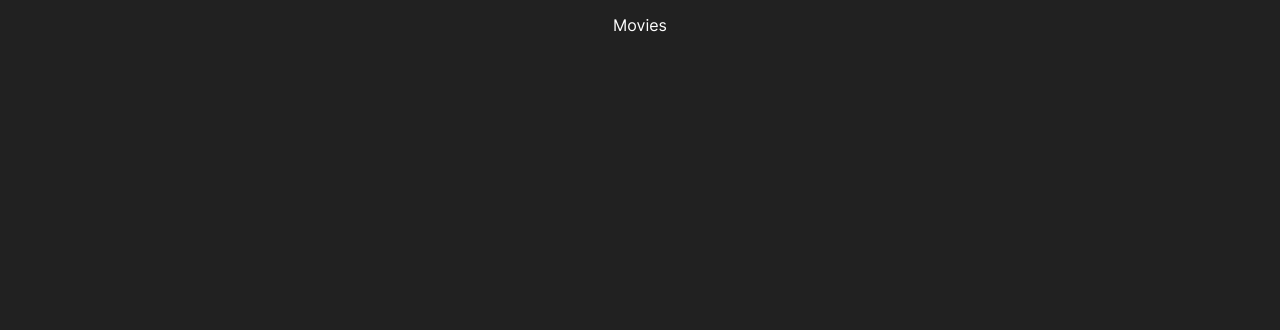
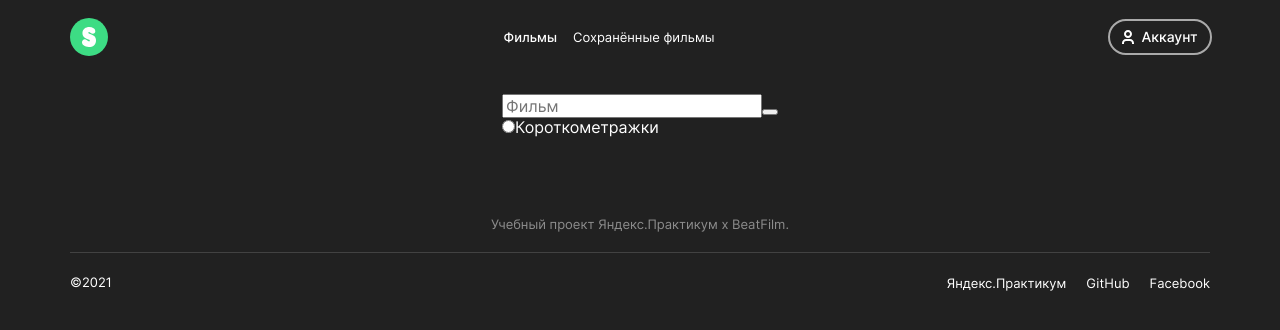
Before and after one commit to Vovkasquid/movies-explorer-frontend, a React (Create React App) app: page /movies in a window 1280 px wide. Shown: the top 330 px of the page. Built offline with nearby package versions, Linux system fonts and the light colour scheme.

Commit message:
feat: разместить все элементы компонента SearchForm

```diff
--- a/src/components/App/App.jsx
+++ b/src/components/App/App.jsx
@@ -2,6 +2,7 @@ import React from 'react'
 import { Switch, Route } from 'react-router-dom'
 import './App.css'
 import Main from '../Main/Main'
+import Movies from '../Movies/Movies'
 
 function App() {
   return (
@@ -9,7 +10,7 @@ function App() {
       <div className="page">
         <Switch>
           <Route path="/movies">
-            <p>Movies</p>
+            <Movies />
           </Route>
           <Route path="/">
             <Main />
--- a/src/components/Header/Header.jsx
+++ b/src/components/Header/Header.jsx
@@ -11,10 +11,14 @@ export default function Header({ isLogin }) {
       <img src={headerLogo} alt="Логотип проекта" className="header__logo" />
       {isLogin && (
         <nav className="header__navigation">
-          <NavLink className="header__navigation-link" to="/">
+          <NavLink className="header__navigation-link" activeClassName="header__navigation-link-active" to="/movies">
             Фильмы
           </NavLink>
-          <NavLink className="header__navigation-link" activeClassName="header__navigation-link-active" to="/">
+          <NavLink
+            className="header__navigation-link"
+            activeClassName="header__navigation-link-active"
+            to="/saved-movies"
+          >
             Сохранённые фильмы
           </NavLink>
         </nav>
--- /dev/null
+++ b/src/components/Movies/Movies.jsx
@@ -0,0 +1,19 @@
+import React from 'react'
+import './Movies.css'
+import Header from '../Header/Header'
+import Footer from '../Footer/Footer'
+import Preloader from '../Preloader/Preloader'
+import SearchForm from '../SearchForm/SearchForm'
+
+export default function Movies() {
+  // eslint-disable-next-line no-unused-vars
+  const [isFinding, setIsFinding] = React.useState(false)
+  return (
+    <>
+      <Header isLogin />
+      <SearchForm />
+      {isFinding && <Preloader />}
+      <Footer />
+    </>
+  )
+}
--- /dev/null
+++ b/src/components/Preloader/Preloader.css
@@ -0,0 +1,88 @@
+@keyframes preloader-inside-white {
+    0% {
+        -webkit-transform: scale(0, 0);
+        -moz-transform: scale(0, 0);
+        -ms-transform: scale(0, 0);
+        -o-transform: scale(0, 0);
+        transform: scale(0, 0);
+    }
+    100% {
+        -webkit-transform: scale(1, 1);
+        -moz-transform: scale(1, 1);
+        -ms-transform: scale(1, 1);
+        -o-transform: scale(1, 1);
+        transform: scale(1, 1);
+    }
+}
+
+@keyframes preloader-inside-red {
+    0% {
+        -webkit-transform: scale(0, 0);
+        -moz-transform: scale(0, 0);
+        -ms-transform: scale(0, 0);
+        -o-transform: scale(0, 0);
+        transform: scale(0, 0);
+    }
+    30% {
+        -webkit-transform: scale(0, 0);
+        -moz-transform: scale(0, 0);
+        -ms-transform: scale(0, 0);
+        -o-transform: scale(0, 0);
+        transform: scale(0, 0);
+    }
+    100% {
+        -webkit-transform: scale(1, 1);
+        -moz-transform: scale(1, 1);
+        -ms-transform: scale(1, 1);
+        -o-transform: scale(1, 1);
+        transform: scale(1, 1);
+    }
+}
+
+.preloader {
+    display: flex;
+    align-items: center;
+    justify-content: center;
+    width: 100%;
+    height: 100%;
+    z-index: 10;
+    padding: 20px;
+}
+
+.preloader__container {
+    width: 100px;
+    height: 100px;
+    position: relative;
+}
+
+.preloader__round {
+    width: 100px;
+    height: 100px;
+    position: absolute;
+    top: 0;
+    left: 0;
+    background: #FF6838;
+    border-radius: 50px;
+}
+
+.preloader__round::after,
+.preloader__round::before {
+    content: '';
+    width: 100px;
+    height: 100px;
+    position: absolute;
+    top: 0;
+    left: 0;
+    border-radius: 50px;
+}
+
+.preloader__round::after {
+    background: white;
+    animation: preloader-inside-white 1s ease-in-out infinite;
+}
+
+.preloader__round::before {
+    z-index: 10;
+    background: #FF6838;
+    animation: preloader-inside-red 1s ease-in-out infinite;
+}
--- /dev/null
+++ b/src/components/Preloader/Preloader.jsx
@@ -0,0 +1,12 @@
+import React from 'react'
+import './Preloader.css'
+
+const Preloader = () => (
+  <div className="preloader">
+    <div className="preloader__container">
+      <span className="preloader__round" />
+    </div>
+  </div>
+)
+
+export default Preloader
--- /dev/null
+++ b/src/components/SearchForm/SearchForm.jsx
@@ -0,0 +1,19 @@
+import React from 'react'
+import './SearchForm.css'
+
+export default function SearchForm() {
+  return (
+    <section className="search-form">
+      <form className="search-form__form" name="search">
+        <div className="search-form__input-field">
+          <input placeholder="Фильм" type="search" required />
+          <button aria-label="найти фильмы" type="submit" className="search-form__form-submit" />
+        </div>
+        <label htmlFor="short-films">
+          <input id="short-films" type="radio" className="search-form__input-radio-button" name="short-films" />
+          Короткометражки
+        </label>
+      </form>
+    </section>
+  )
+}
```
Also changed, not shown: src/components/Movies/Movies.css (added), src/components/SearchForm/SearchForm.css (added).
